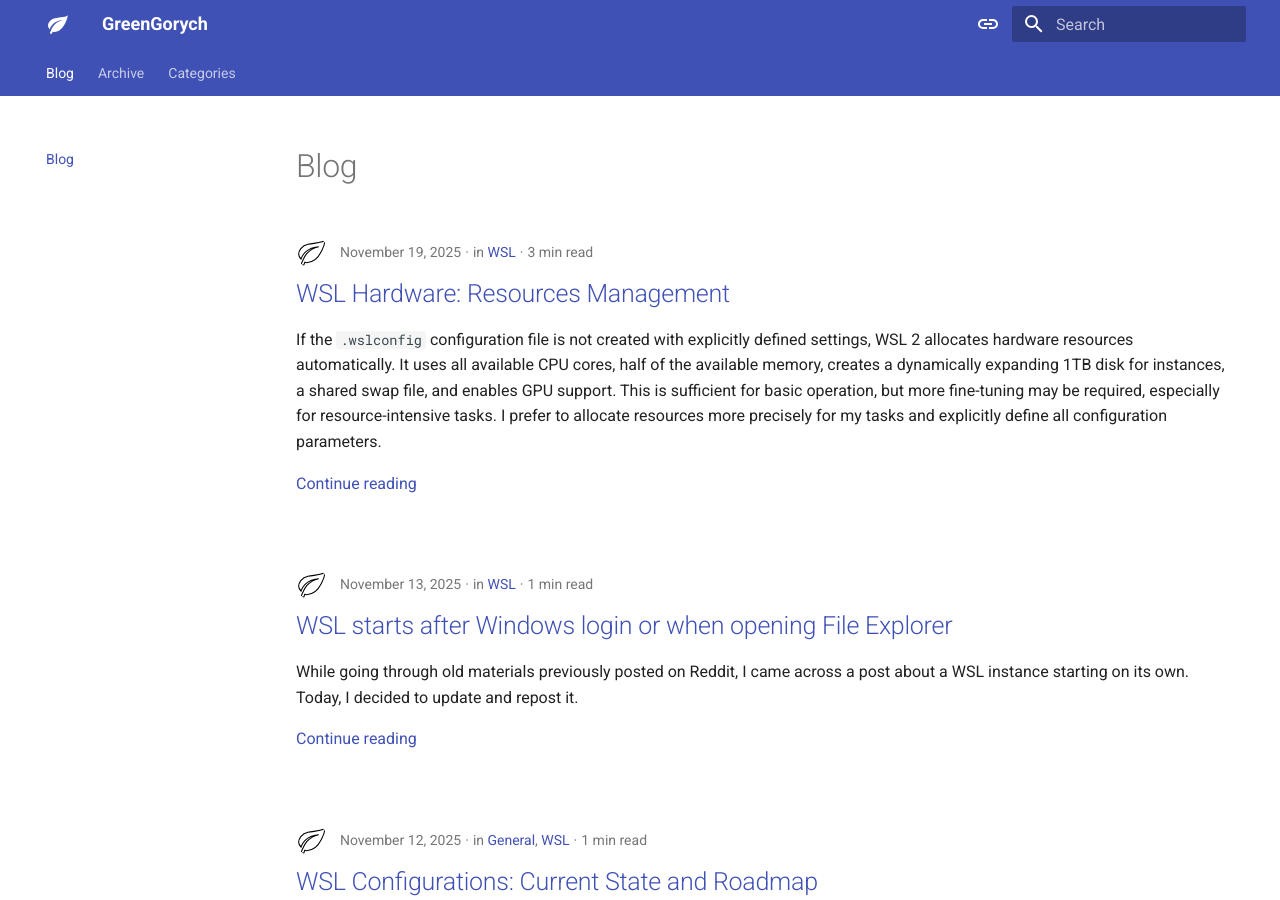
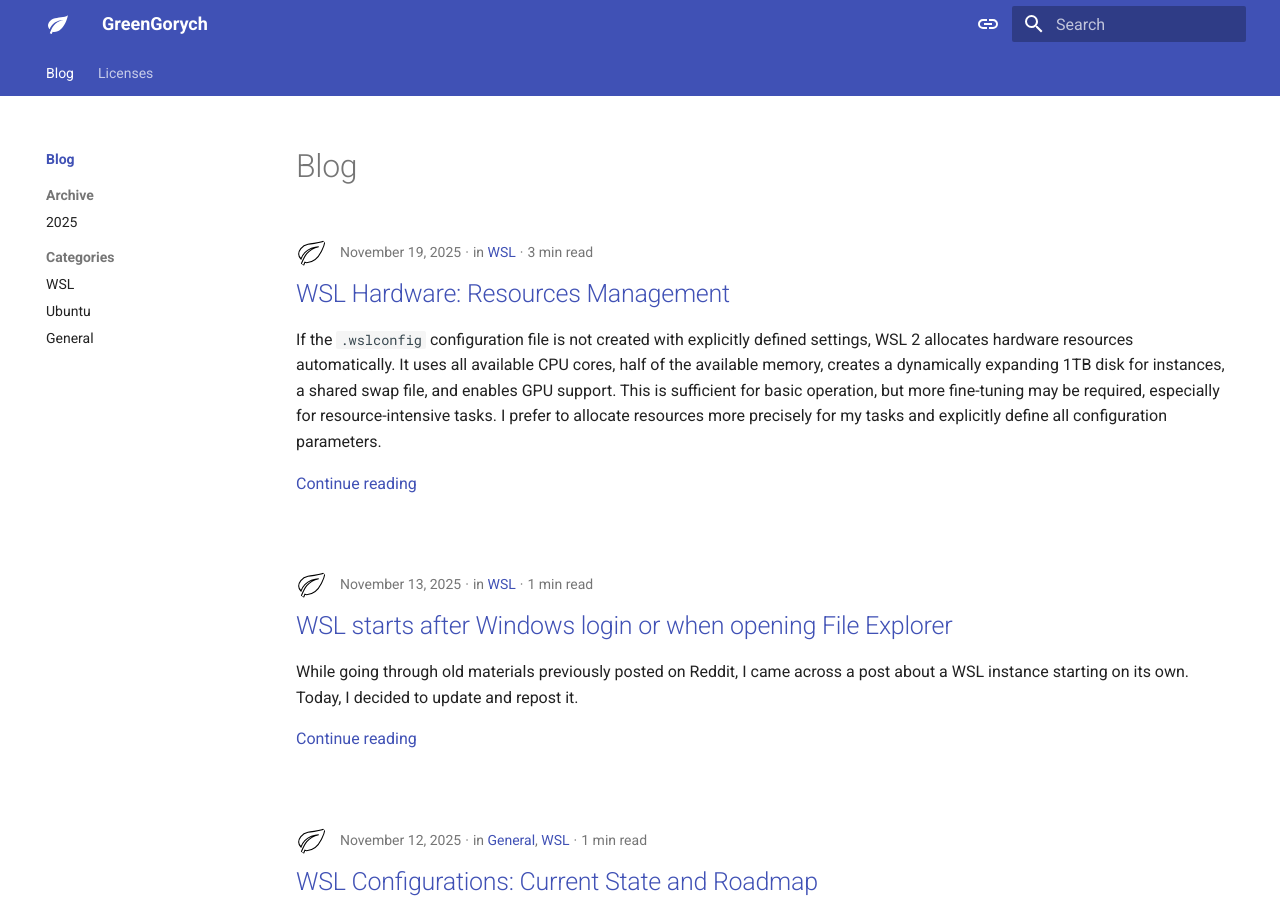
Before and after one commit to greengorych/greengorych.io, an MkDocs documentation site: the page built from docs/index.md, in a window 1280 px wide and 900 px high. Built offline with MkDocs 1.6.1 and Material for MkDocs 9.7.7, drawn with Linux system fonts in a browser that asks for light colours; part of the change alters nothing that is shown.

Commit message:
feat(site): add navigation menu with Blog and Licenses tabs

```diff
--- a/mkdocs.yml
+++ b/mkdocs.yml
@@ -523,6 +523,13 @@ markdown_extensions:
       title: Table of content
       toc_depth: 3
 
+# Navigation settings
+nav:
+  - Blog:
+      - index.md
+  - Licenses:
+      - licenses.md
+
 # Additional templates
 extra_templates:
   # Template robots.txt
```
